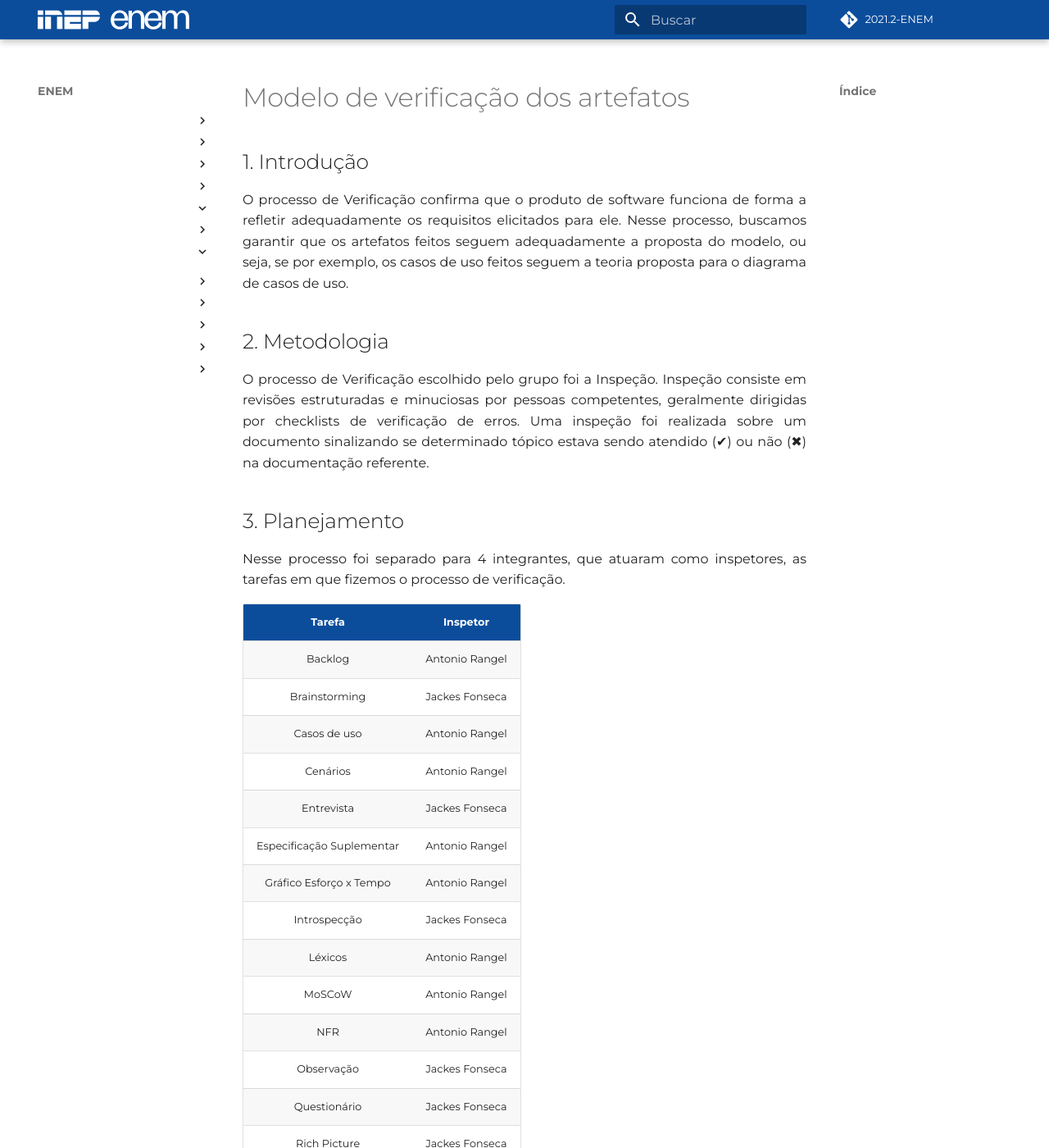
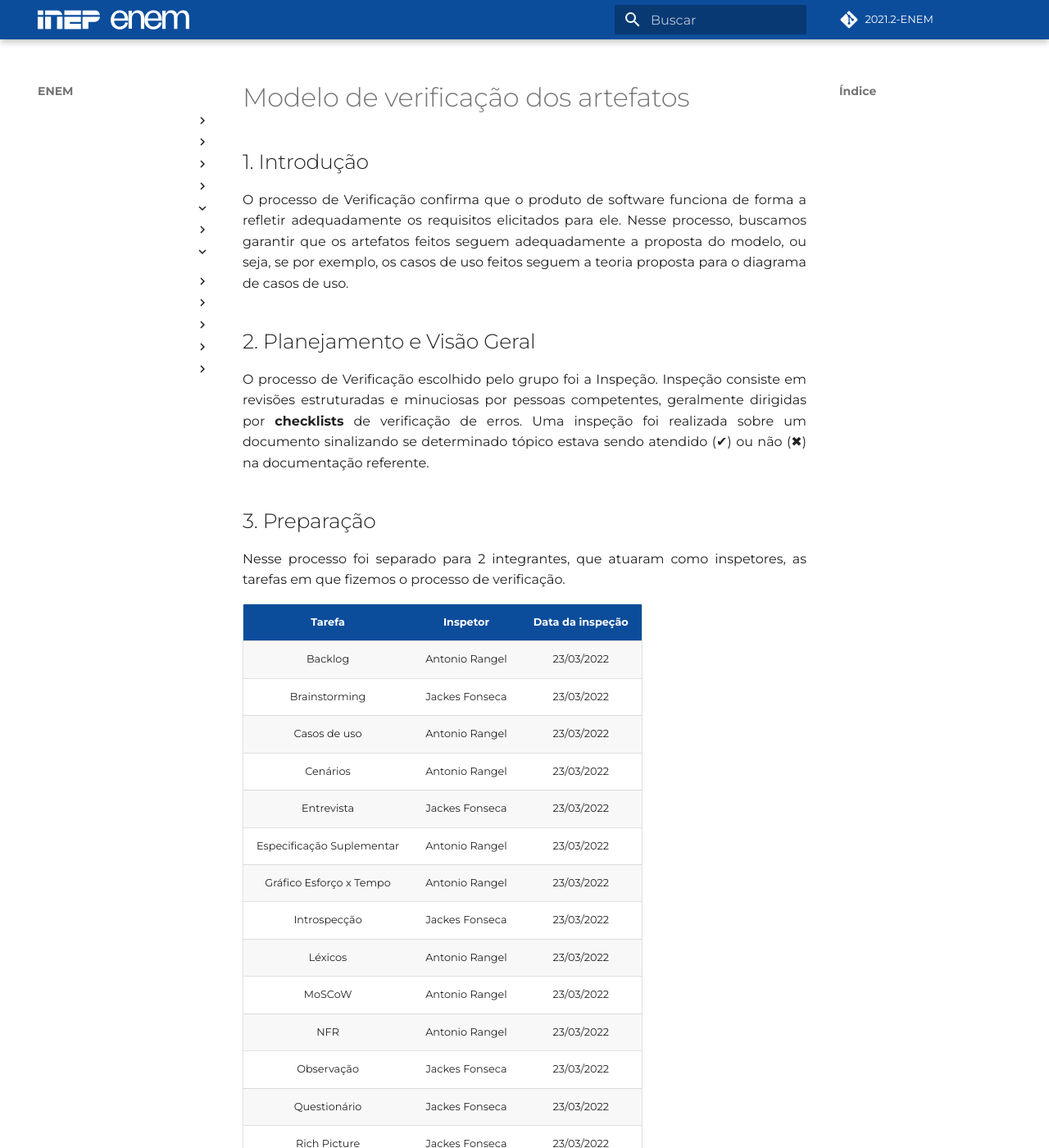
Before and after one commit to jackesfonseca/2021.2-ENEM, an MkDocs documentation site: the page built from docs/analise/verificacao/introducao.md, in a window 1280 px wide and 1400 px high. Shown: the whole window at 82% size. Built offline with MkDocs 1.6.1 and Material for MkDocs 9.7.7, drawn with Linux system fonts in a browser that asks for light colours; some web fonts are replaced; comment, search, counter and statistics services are not loaded; some of the changed text lies outside the part shown.

Commit message:
Update introducao.md

```diff
--- a/docs/analise/verificacao/introducao.md
+++ b/docs/analise/verificacao/introducao.md
@@ -4,43 +4,48 @@
 
 O processo de Verificação confirma que o produto de software funciona de forma a refletir adequadamente os requisitos elicitados para ele. Nesse processo, buscamos garantir que os artefatos feitos seguem adequadamente a proposta do modelo, ou seja, se por exemplo, os casos de uso feitos seguem a teoria proposta para o diagrama de casos de uso.
 
-## 2. Metodologia
+## 2. Planejamento e Visão Geral
 
-O processo de Verificação escolhido pelo grupo foi a Inspeção. Inspeção consiste em revisões estruturadas e minuciosas por pessoas competentes, geralmente dirigidas por checklists de verificação de erros. Uma inspeção foi realizada sobre um documento sinalizando se determinado tópico estava sendo atendido (✔) ou não (✖) na documentação referente.
+O processo de Verificação escolhido pelo grupo foi a Inspeção. Inspeção consiste em revisões estruturadas e minuciosas por pessoas competentes, geralmente dirigidas por **checklists** de verificação de erros. Uma inspeção foi realizada sobre um documento sinalizando se determinado tópico estava sendo atendido (✔) ou não (✖) na documentação referente.
 
-## 3. Planejamento
-Nesse processo foi separado para 4 integrantes, que atuaram como inspetores, as tarefas em que fizemos o processo de verificação.
+## 3. Preparação
+Nesse processo foi separado para 2 integrantes, que atuaram como inspetores, as tarefas em que fizemos o processo de verificação.
 
-| Tarefa                    | Inspetor       |
-| ------------------------- | -------------- |
-| Backlog                   | Antonio Rangel |
-| Brainstorming             | Jackes Fonseca |
-| Casos de uso              | Antonio Rangel |
-| Cenários                  | Antonio Rangel |
-| Entrevista                | Jackes Fonseca |
-| Especificação Suplementar | Antonio Rangel |
-| Gráfico Esforço x Tempo   | Antonio Rangel |
-| Introspecção              | Jackes Fonseca |
-| Léxicos                   | Antonio Rangel |
-| MoSCoW                    | Antonio Rangel |
-| NFR                       | Antonio Rangel |
-| Observação                | Jackes Fonseca |
-| Questionário              | Jackes Fonseca |
-| Rich Picture              | Jackes Fonseca |
-| Storyboard                | Jackes Fonseca |
+| Tarefa                    | Inspetor       | Data da inspeção |
+| ------------------------- | -------------- | ---------------- |
+| Backlog                   | Antonio Rangel | 23/03/2022|
+| Brainstorming             | Jackes Fonseca | 23/03/2022|
+| Casos de uso              | Antonio Rangel | 23/03/2022|
+| Cenários                  | Antonio Rangel | 23/03/2022|
+| Entrevista                | Jackes Fonseca | 23/03/2022|
+| Especificação Suplementar | Antonio Rangel | 23/03/2022|
+| Gráfico Esforço x Tempo   | Antonio Rangel | 23/03/2022|
+| Introspecção              | Jackes Fonseca | 23/03/2022|
+| Léxicos                   | Antonio Rangel | 23/03/2022|
+| MoSCoW                    | Antonio Rangel | 23/03/2022|
+| NFR                       | Antonio Rangel | 23/03/2022|
+| Observação                | Jackes Fonseca | 23/03/2022|
+| Questionário              | Jackes Fonseca | 23/03/2022|
+| Rich Picture              | Jackes Fonseca | 23/03/2022|
+| Storyboard                | Jackes Fonseca | 23/03/2022|
 
 
-## 4. Modelo básico para inspeção
+## 4. Inspeção
+### Modelo básico para inspeção
 
-| ID  | Tópico   |
-| --- | -------- |
-| 01  | Tópico 1 |
+| ID  | Tópico   | Análise  |
+| --- | -------- | -------- |
+| 01  | Tópico 1 |(✔) ou (✖)|
 
-## 5. Bibliogafia
+## 5. Correções e Acompanhamento
+
+Após realizada a inspeção, será feita uma reunião com os integrantes na **semana que a inspeção foi realizada** para que todos possam estar cientes dos problemas identificados. Será realizado também, um acompanhamento em todos os documentos com a frequência de **1 semana** para verificar se os documentos seguem de acordo com o esperado, a fim de minimizar a maior quantidade de erros possíveis.
+
+## 6. Bibliogafia
 
 SERRANO, Maurício; SERRANO, Milene. Requisitos - Aula 16. Material apresentado para a disciplina de Requisitos de Software no curso de Engenharia de Software da UnB, FGA.
 
-## Histórico de versão
+## 7. Histórico de versão
 
 | Versão | data       | Descrição                                  | Autor(es)      |
 | ------ | ---------- | ------------------------------------------ | -------------- |
```
